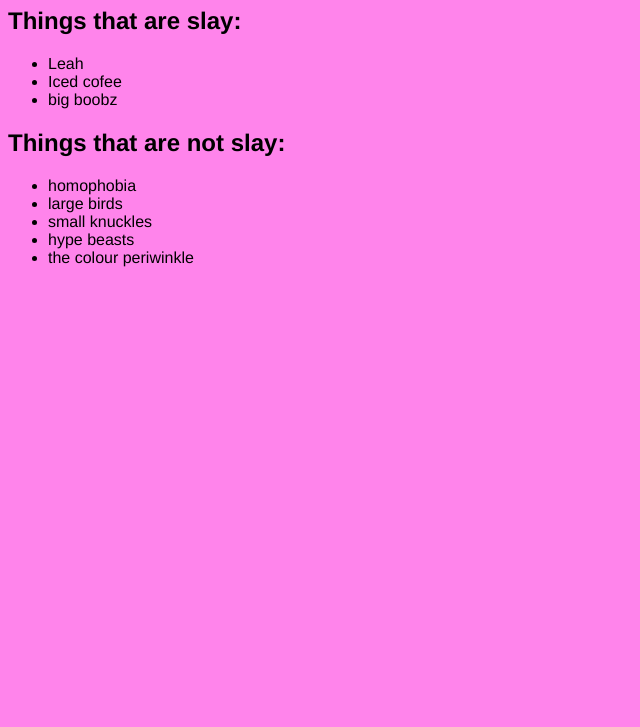
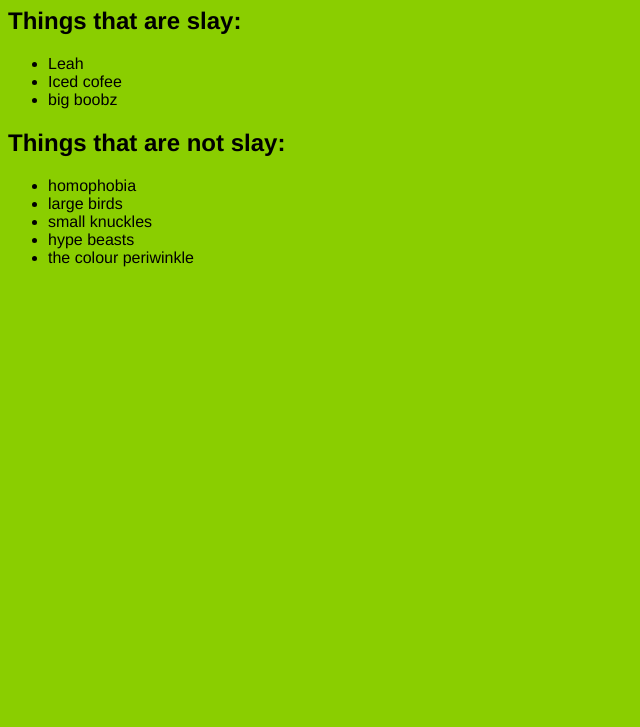
Before and after one commit to leahmarg/www.cs.mun.ca-lmurphy19, a plain HTML site: page index.html in a window 1280 px wide. Shown: the part 73-800 px from the top of the page, without its empty margins (0-640 px from the left). Drawn offline with Linux system fonts and the light colour scheme.

Commit message:
Brat greeb / deploy script

```diff
--- a/index.html
+++ b/index.html
@@ -4,7 +4,7 @@
 <head>
     <style>
         body {
-            background-color: rgb(255, 132, 235);
+            background-color:#8ace00;
             font-family: 'Franklin Gothic Medium', 'Arial Narrow', Arial, sans-serif;
         }
     </style>
```
Also changed, not shown: 1 other file.
